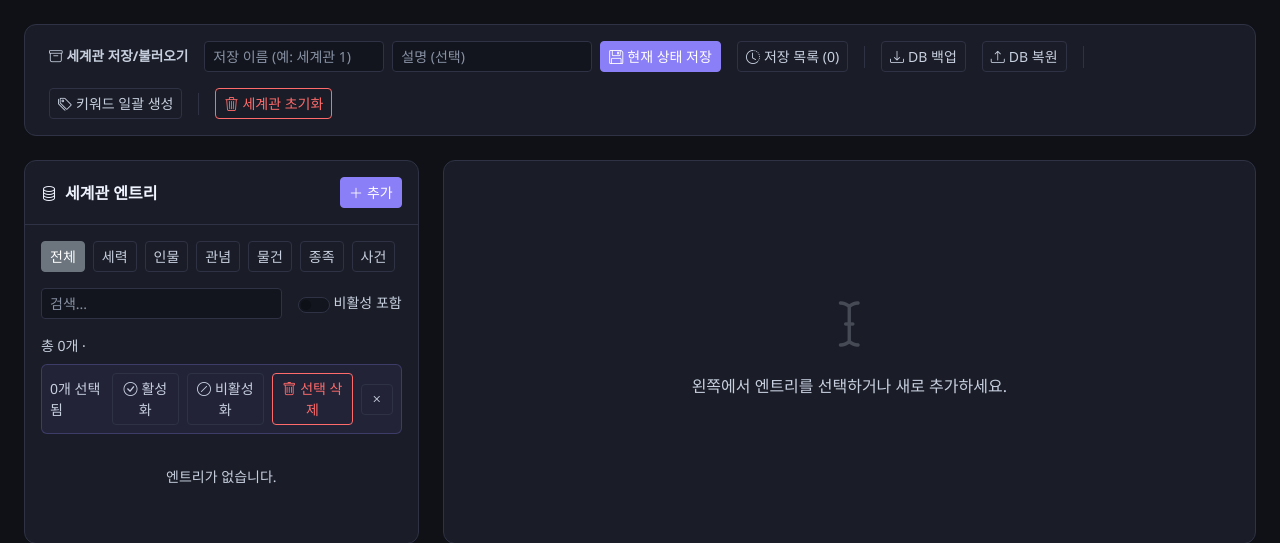
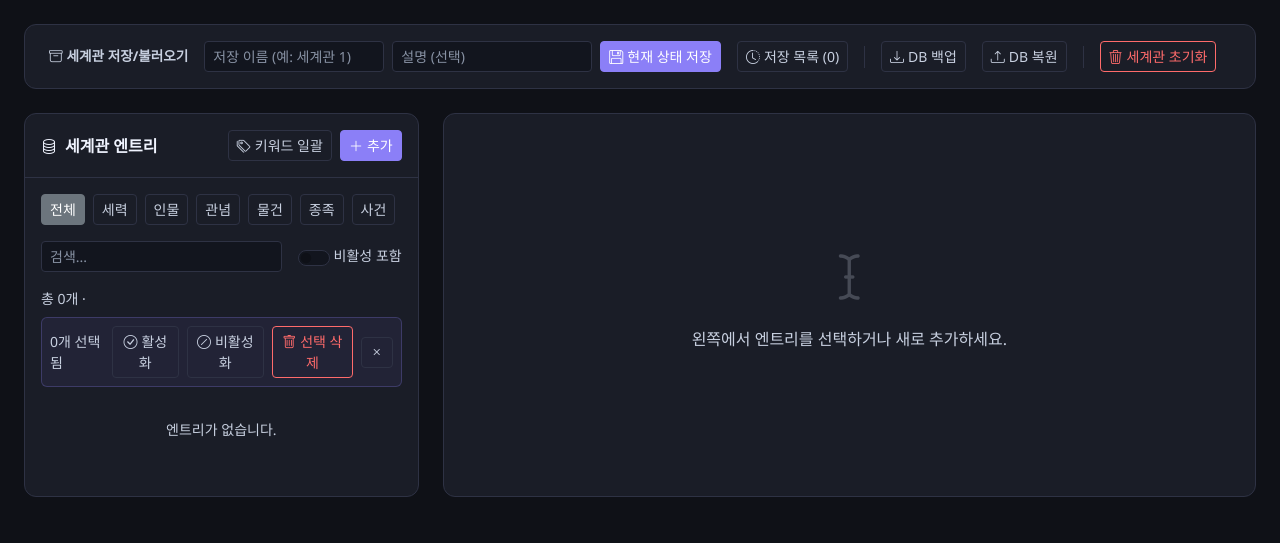
Before and after one commit to hong0318Z/llm_test, a Flask app: page / in a window 1280 px wide. Shown: the part 57-600 px from the top of the page. Run offline with Flask 3, Linux system fonts and the light colour scheme; data comes from the database, SQL or seed files in the repository; data that the repository does not hold is empty.

Commit message:
fix: 키워드 일괄 생성 버튼 위치 이동 - 엔트리 목록 헤더로
상단 바에서 잘려서 안 보이던 문제 수정
버튼을 세계관 엔트리 카드 헤더(추가 버튼 옆)로 이동

https://claude.ai/code/session_01NheKuJhjKCYVGbRiRex3VZ

```diff
--- a/templates/index.html
+++ b/templates/index.html
@@ -34,12 +34,6 @@
       </label>
       <!-- 구분선 -->
       <div style="width:1px; height:22px; background:var(--border);"></div>
-      <!-- 키워드 일괄 생성 -->
-      <button class="btn btn-sm btn-outline-secondary" onclick="bulkGenerateKeywords()" id="bulkKwBtn" title="키워드 없는 엔트리 전체에 키워드 일괄 생성">
-        <i class="bi bi-tags me-1"></i>키워드 일괄 생성
-      </button>
-      <!-- 구분선 -->
-      <div style="width:1px; height:22px; background:var(--border);"></div>
       <!-- 초기화 -->
       <button class="btn btn-sm btn-outline-danger" onclick="resetWorld()">
         <i class="bi bi-trash3 me-1"></i>세계관 초기화
@@ -54,9 +48,15 @@
     <div class="card h-100">
       <div class="card-header d-flex align-items-center justify-content-between py-3">
         <span><i class="bi bi-database me-2"></i>세계관 엔트리</span>
-        <button class="btn btn-primary btn-sm" onclick="openCreateModal()">
-          <i class="bi bi-plus-lg me-1"></i>추가
-        </button>
+        <div class="d-flex gap-2">
+          <button class="btn btn-sm btn-outline-secondary" onclick="bulkGenerateKeywords()" id="bulkKwBtn"
+            title="키워드 없는 엔트리 전체에 키워드 일괄 생성">
+            <i class="bi bi-tags me-1"></i>키워드 일괄
+          </button>
+          <button class="btn btn-primary btn-sm" onclick="openCreateModal()">
+            <i class="bi bi-plus-lg me-1"></i>추가
+          </button>
+        </div>
       </div>
       <div class="card-body p-3">
         <!-- 필터 -->
```
